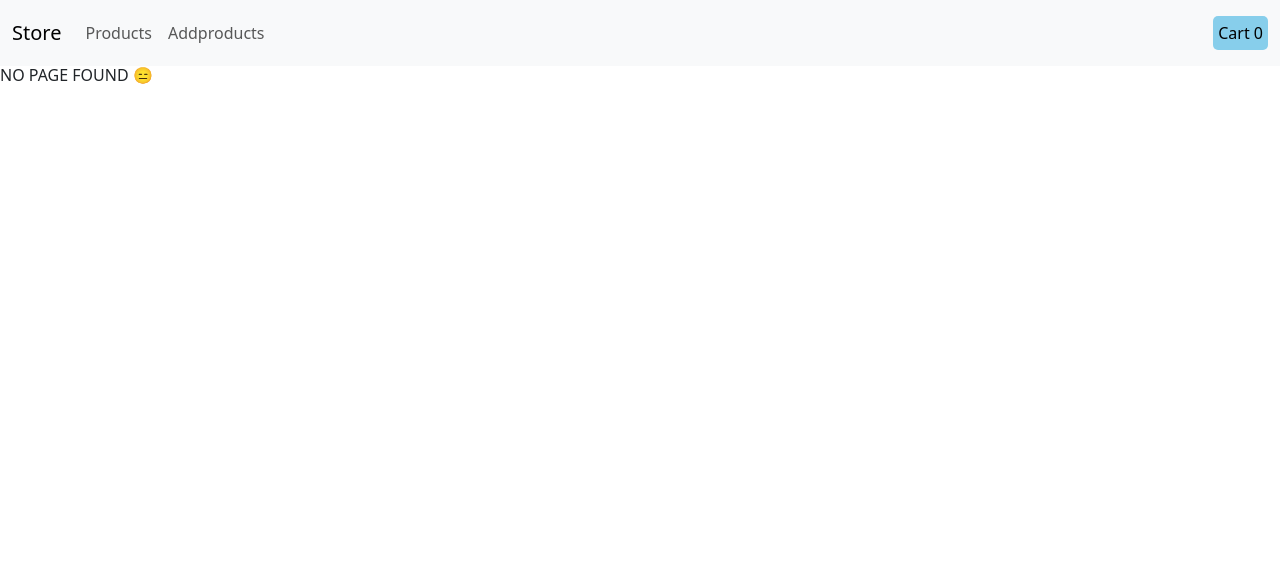
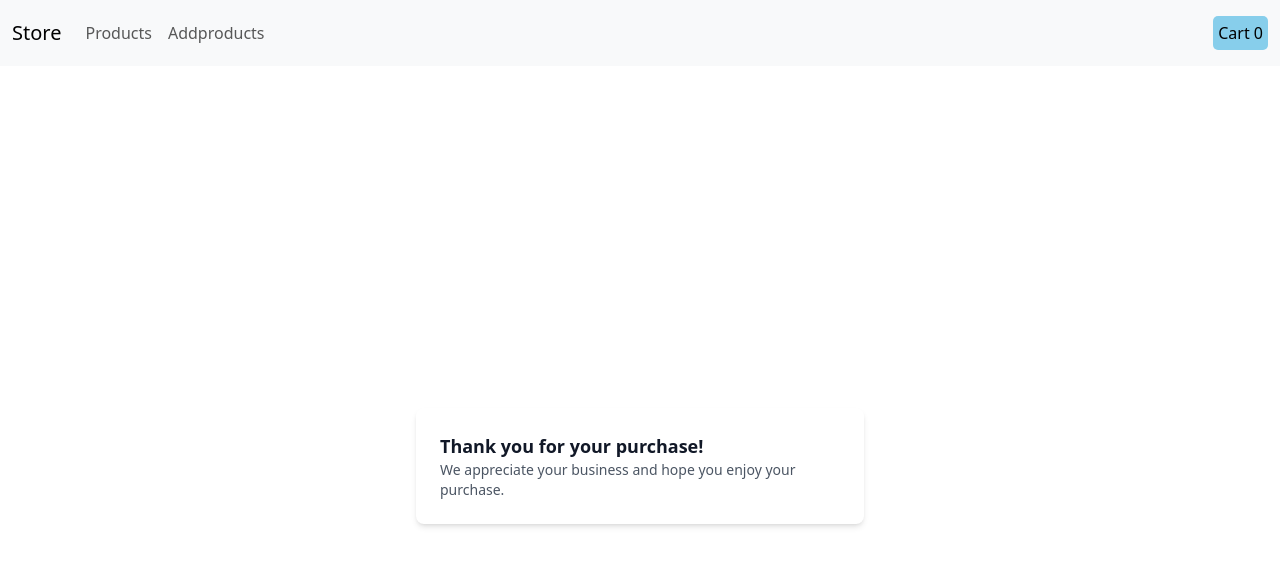
Before and after one commit to codeBase-life/Store, a React (Vite) app: page /thanks in a window 1280 px wide. Shown: the top 566 px of the page. Built offline with nearby package versions, Linux system fonts and the light colour scheme.

Commit message:
thanks page added

```diff
--- a/src/CartComponents/CartPayment.jsx
+++ b/src/CartComponents/CartPayment.jsx
@@ -119,7 +119,9 @@ function CartPayment() {
         <button className="w-full mt-4 bg-teal-500 p-2 rounded text-white ">
           {/* <span>$4818.00</span> */}
           <span>
-            CHECKOUT <FontAwesomeIcon icon={faArrowRight} />
+            <Link to="/thanks">
+              CHECKOUT <FontAwesomeIcon icon={faArrowRight} />
+            </Link>
           </span>
         </button>
       </div>
--- a/src/Thanks/ThankYou.jsx
+++ b/src/Thanks/ThankYou.jsx
@@ -1,7 +1,18 @@
 import React from "react";
 
 function ThankYou() {
-  return <div>ThankYou</div>;
+  return (
+    <div className="flex justify-center items-center h-screen">
+      <div className="max-w-md w-full p-4 bg-white rounded-lg shadow-md">
+        <h2 className="text-lg font-bold text-gray-900">
+          Thank you for your purchase!
+        </h2>
+        <p className="text-sm text-gray-600">
+          We appreciate your business and hope you enjoy your purchase.
+        </p>
+      </div>
+    </div>
+  );
 }
 
 export default ThankYou;
```
Also changed, not shown: src/main.jsx (+5 -4 lines).
